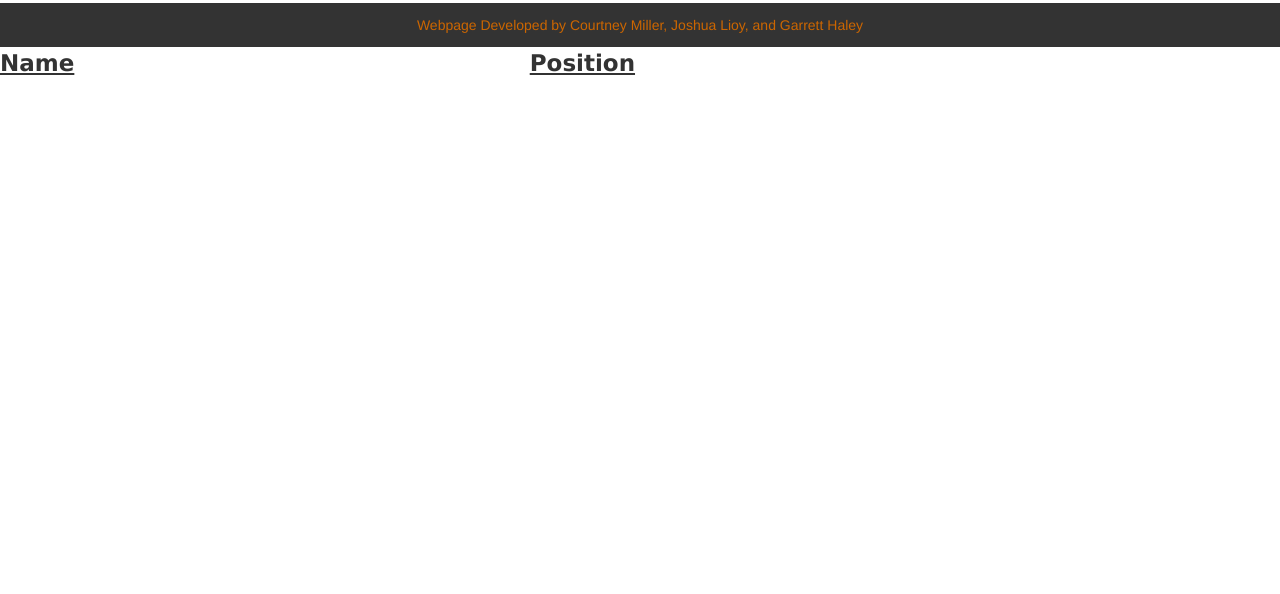
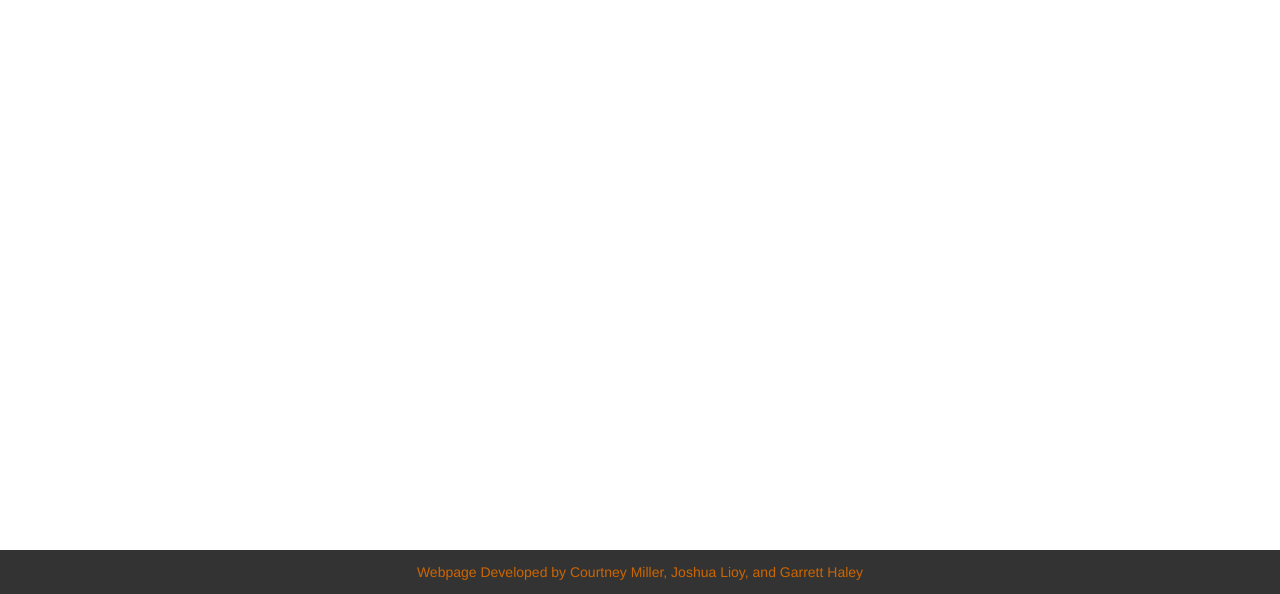
Before and after one commit to jlioy/OSU-CS340-Group4, a PHP site: page /Account.php in a window 1280 px wide. Shown: the part 206-800 px from the top of the page. Run offline with PHP 8.4, Linux system fonts and the light colour scheme; data that the repository does not hold is empty; some libraries are stand-ins or nearby versions.

Commit message:
added changes to css

```diff
--- a/FirefightingWebApplication/css/style.css
+++ b/FirefightingWebApplication/css/style.css
@@ -7,11 +7,13 @@ body{
 
 footer{
 	background-color: #333333;
-	margin-top: 45px;
 	color: #cc6600;
 	text-align: center;
 	font-size: 14px;
 	padding: 12px;
+	position: absolute;
+	bottom: 0;
+	width: 100%;
 }
 
 h1{
```
